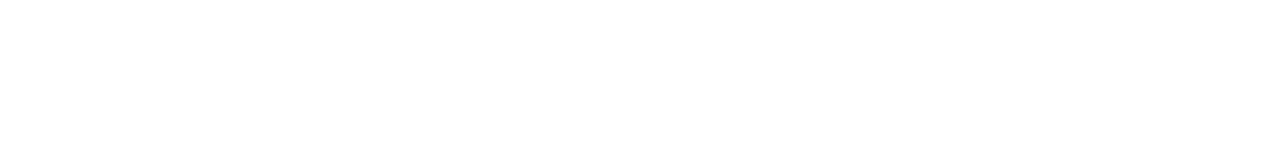
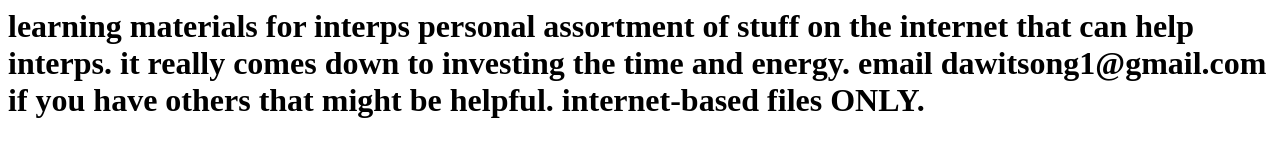
Before and after one commit to dawitsong/interp-learning-materials, a plain HTML site: page index.html in a window 1280 px wide. Drawn offline with Linux system fonts and the light colour scheme.

Commit message:
Update index.html

```diff
--- a/index.html
+++ b/index.html
@@ -5,5 +5,6 @@
 
 <body>
   <h1 Interp Learning Materials />
+  <p> learning materials for interps personal assortment of stuff on the internet that can help interps. it really comes down to investing the time and energy. email dawitsong1@gmail.com if you have others that might be helpful. internet-based files ONLY. </p>
 
 </body>
```
